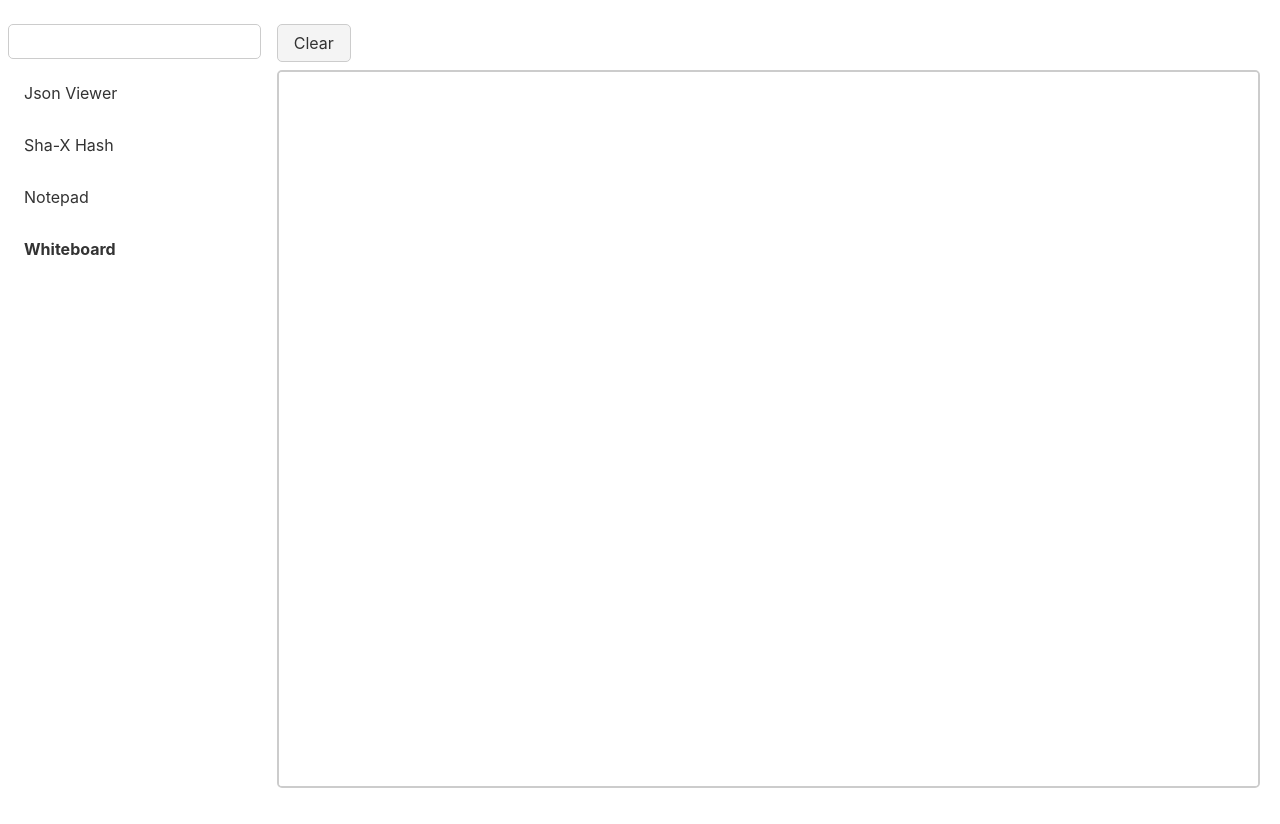
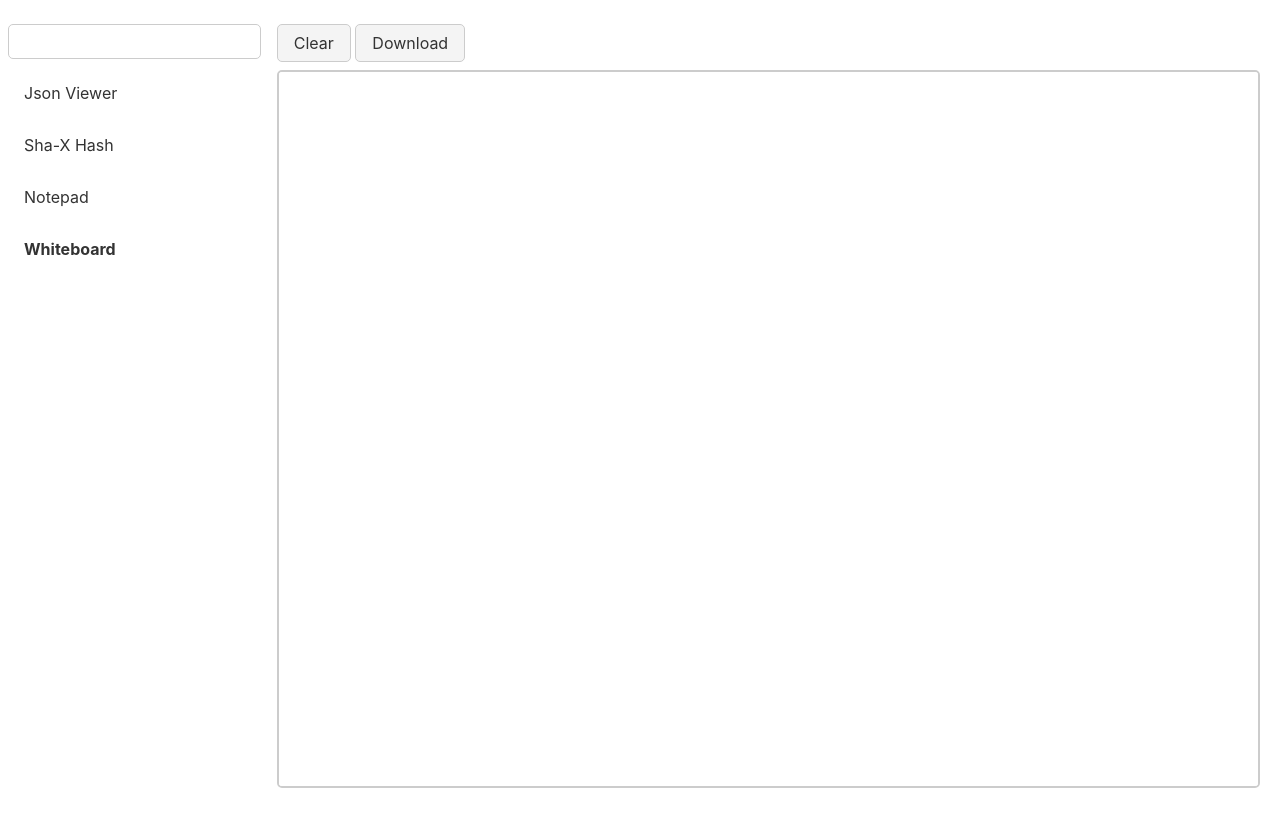
Before and after one commit to EdgarsJoja/swiss-army-app, a Svelte app: page / in a window 1280 px wide. Both pictures are taken after a click on the element "Whiteboard". Built offline with nearby package versions, Linux system fonts and the light colour scheme.

Commit message:
Added canvas image download button. Added selected app persistance.

```diff
--- a/src/apps/Whiteboard.svelte
+++ b/src/apps/Whiteboard.svelte
@@ -8,6 +8,7 @@
 <div class="wrapper">
     <div class="actions">
         <button type="button" class="clear-canvas" on:click={drawAreaComponent.clearCanvas}>Clear</button>
+        <button type="button" class="download-image" on:click={drawAreaComponent.downloadImage}>Download</button>
     </div>
     <DrawArea bind:this={drawAreaComponent}/>
 </div>
--- a/src/apps/whiteboard/components/DrawArea.svelte
+++ b/src/apps/whiteboard/components/DrawArea.svelte
@@ -6,6 +6,16 @@
      */
     export function clearCanvas() {
         context.clearRect(0, 0, canvas.width, canvas.height);
+    }
+
+    export function downloadImage() {
+        const dataUrl = canvas.toDataURL('image/png');
+        const link = document.createElement('a');
+
+        link.href = dataUrl;
+        link.download = 'img';
+
+        link.click();
     }
 
     interface Coordinates {
--- a/src/layout/SideBar.svelte
+++ b/src/layout/SideBar.svelte
@@ -18,8 +18,7 @@
     let filteredApps: App[];
     $: filteredApps = filterApps(appsFilter);
 
-    // @todo: Keep this in memory.
-    selectApp('json_viewer');
+    selectApp($selectedApp);
 
     /**
      * Set global state for currently selected app.
--- a/src/shared/stores/selected-app.js
+++ b/src/shared/stores/selected-app.js
@@ -1,3 +1,8 @@
 import { writable } from 'svelte/store';
 
-export let selectedApp = writable('');
+const storageKey = 'selected_app';
+
+const storedSelectedApp = localStorage.getItem(storageKey);
+export let selectedApp = writable(storedSelectedApp);
+
+selectedApp.subscribe(value => localStorage.setItem(storageKey, value));
```
